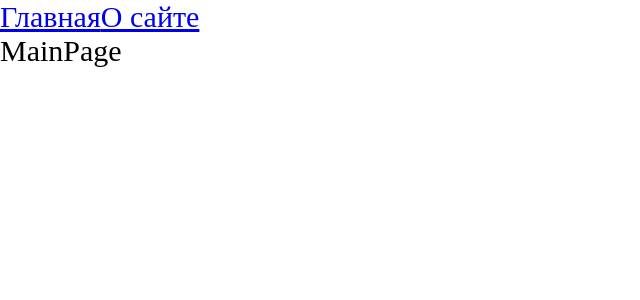
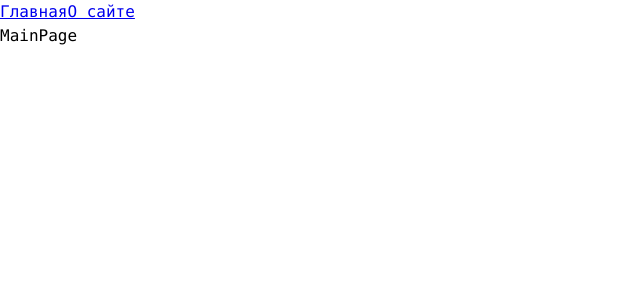
Before and after one commit to gitandreiko/pet, a React app: page / in a window 1280 px wide. Shown: the top 300 px of the page, without its empty margins (0-640 px from the left). Built offline with nearby package versions, Linux system fonts and the light colour scheme.

Commit message:
add styles

```diff
--- a/src/App.tsx
+++ b/src/App.tsx
@@ -3,7 +3,7 @@
 import { AboutPageAsync } from "./pages/AboutPage/AboutPage.async";
 import { MainPageAsync } from "./pages/MainPage/MainPage.async";
 
-import "./index.scss";
+import "./styles/index.scss";
 
 const App = () => {
   return (
--- a/src/index.scss
+++ /dev/null
@@ -1,9 +0,0 @@
-* {
-  margin: 0;
-  padding: 0;
-  box-sizing: border-box;
-}
-
-.app {
-  font-size: 30px;
-}
--- /dev/null
+++ b/src/styles/index.scss
@@ -0,0 +1,13 @@
+@import "reset";
+@import "variables/global";
+@import "themes/normal";
+@import "themes/dark";
+
+.app {
+  font: var(--font-m);
+
+  background: var(--bg-color);
+  color: var(--primary-color);
+
+  min-height: 100vh;
+}
--- /dev/null
+++ b/src/styles/reset.scss
@@ -0,0 +1,14 @@
+* {
+  margin: 0;
+  padding: 0;
+  box-sizing: border-box;
+}
+
+input,
+button,
+textarea,
+select {
+  margin: 0;
+
+  font: inherit;
+}
--- /dev/null
+++ b/src/styles/themes/dark.scss
@@ -0,0 +1,6 @@
+.app.dark {
+  --bg-color: #090949;
+
+  --primary-color: #049604;
+  --secondary-color: #04ff04;
+}
--- /dev/null
+++ b/src/styles/themes/normal.scss
@@ -0,0 +1,6 @@
+.app.light {
+  --bg-color: #e8e8ea;
+
+  --primary-color: #041c65;
+  --secondary-color: #0449e0;
+}
--- /dev/null
+++ b/src/styles/variables/global.scss
@@ -0,0 +1,11 @@
+:root {
+    --font-family-main: Consolas, 'Times New Roman', Serif;
+
+    --font-size-m: 16px;
+    --font-line-m: 24px;
+    --font-m: var(--font-size-m) / var(--font-line-m) var(--font-family-main);
+
+    --font-size-l: 24px;
+    --font-line-l: 32px;
+    --font-l: var(--font-size-l) / var(--font-line-l) var(--font-family-main);
+}
```
